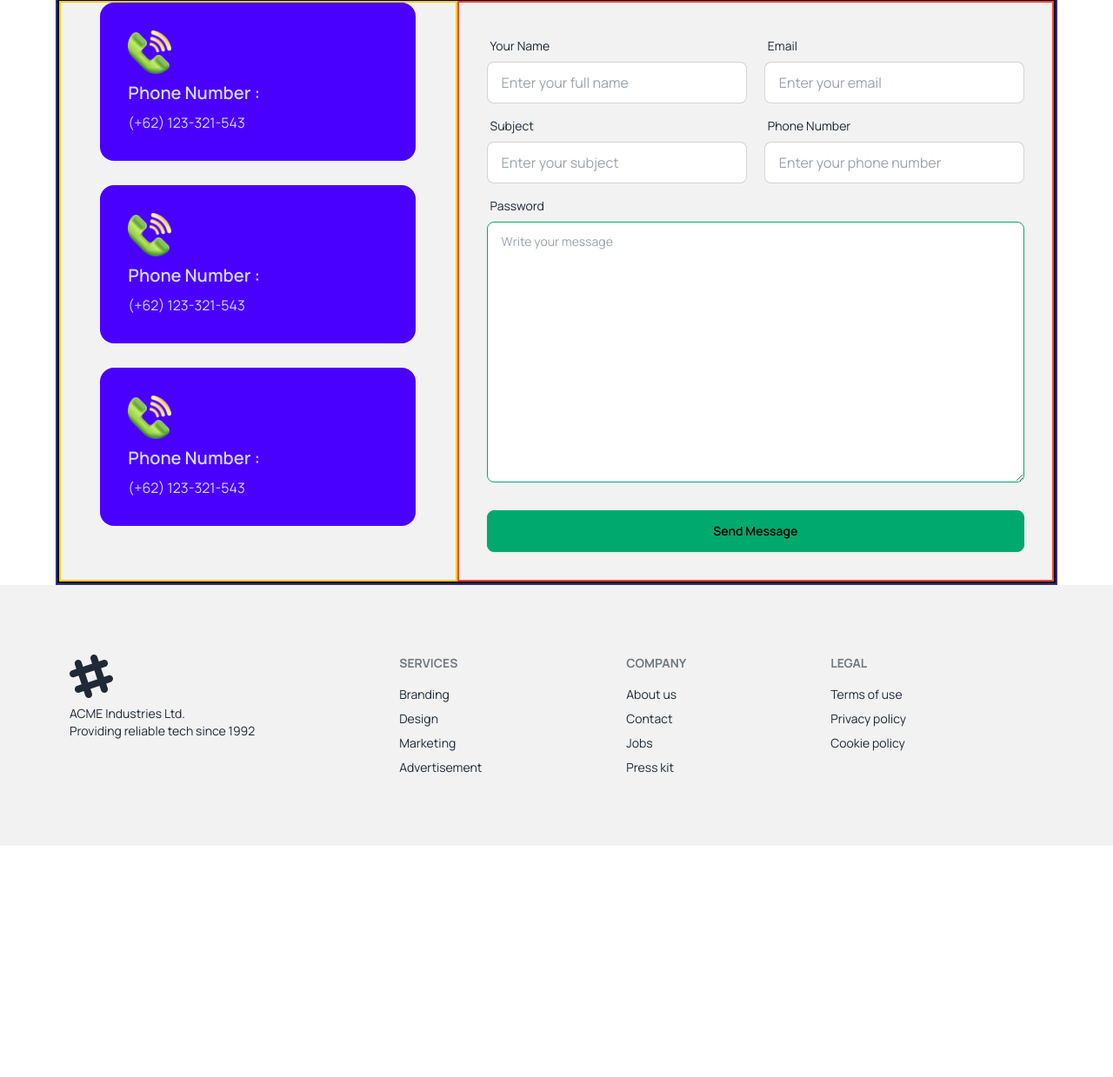
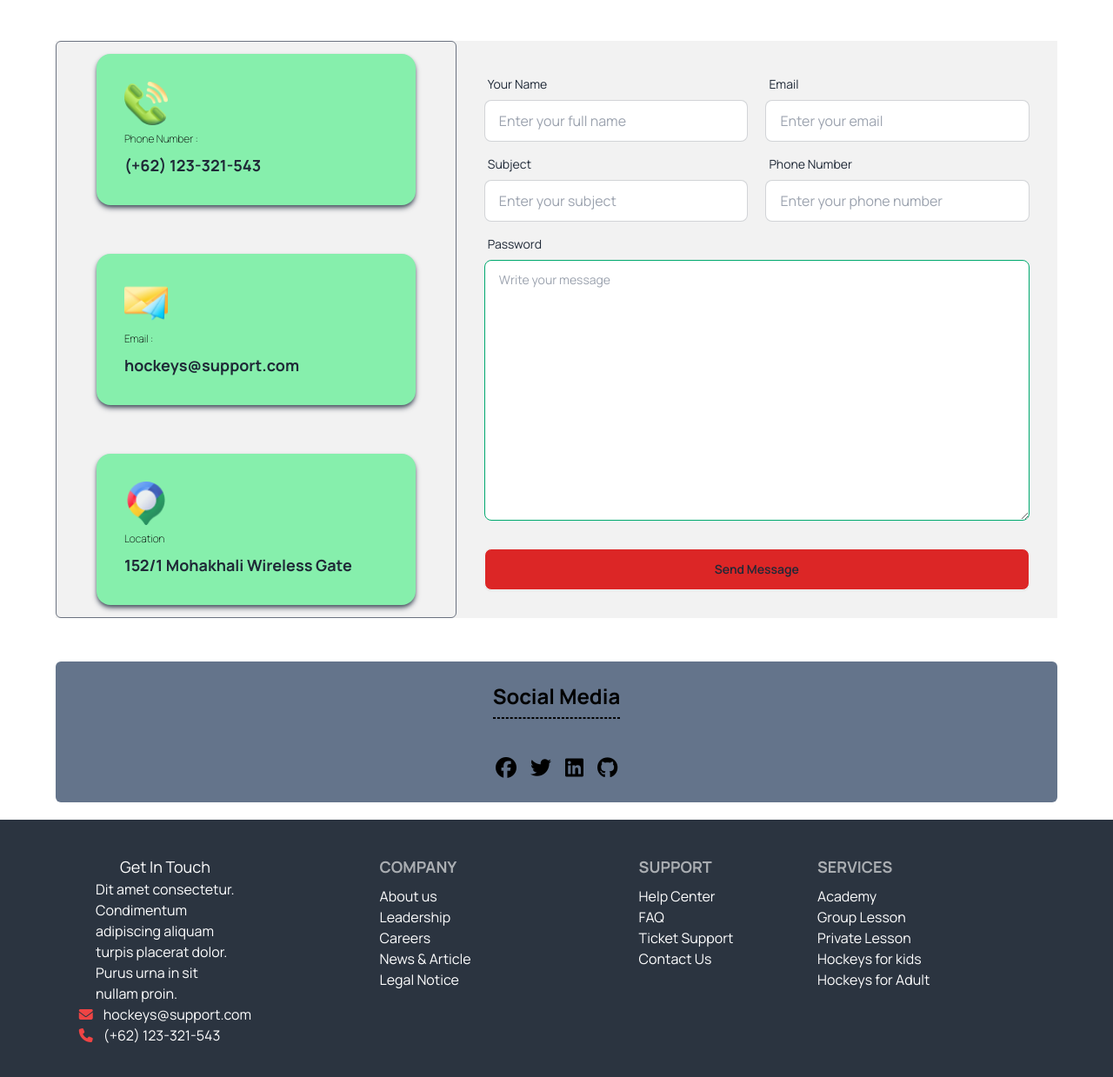
Before and after one commit to Animes101/assignment-3, a plain HTML site: page index.html in a window 1280 px wide. Shown: the part 4053-5292 px from the top of the page at 87% size. Before the commit the page ends 5026 px from the top, so only its background shows below. Drawn offline with nearby package versions, Linux system fonts and the light colour scheme.

Commit message:
footer complated

```diff
--- a/index.html
+++ b/index.html
@@ -391,57 +391,57 @@
             <h1 class="text-center text-4xl font-extrabold py-2 md:py-5">Get In Touch</h1>
             <p class="md:w-[60%] text-sm  md:text-base text-center leading-7 font-normal mx-auto py-2 md:py-5">Dit amet consectetur. Condimentum dignissim adipiscing aliquam turpis placerat dolor. Purus urna in sit nullam proin. </p>
             <hr class="border border-dashed border-gray-500 ">
-            <div>
-              <div class="border-2 border-indigo-900 bg-base-200">
-                <div class=" flex flex-col lg:flex-row border-2 border-black">
+            <div class="my-[50px]">
+              <div class=" bg-base-200">
+                <div class=" flex flex-col lg:flex-row">
                   <!--card area-->
-                  <div class="w-full md:w-[40%] flex flex-col items-center border-2 border-yellow-400 gap-7">
+                  <div class="w-full md:w-[40%] flex flex-col border border-gray-500 rounded-md items-center justify-around gap-7">
                     <!--card 1-->
-                    <div class="card w-[80%] bg-primary text-primary-content">
+                    <div class="cursor-pointer  card w-[80%] bg-green-300 hover:bg-green-500 shadow-md shadow-gray-600 hover:translate-x-1">
                       <div class="card-body">
                         <img src="Images/phone.png" class="w-[50px]" alt="phone">
-                        <h2 class="card-title">Phone Number : </h2>
-                        <p>(+62) 123-321-543</p>
+                        <h2 class="card-title text-xs font-extralight text-black">Phone Number : </h2>
+                        <p class="text-lg font-bold">(+62) 123-321-543</p>
                       </div>
                     </div>
 
-                     <!--card 1-->
-                     <div class="card w-[80%] bg-primary text-primary-content">
+                     <!--card 2-->
+                     <div class="cursor-pointer  card w-[80%] bg-green-300 hover:bg-green-500 shadow-md shadow-gray-600 hover:translate-x-1">
                       <div class="card-body">
-                        <img src="Images/phone.png" class="w-[50px]" alt="phone">
-                        <h2 class="card-title">Phone Number : </h2>
-                        <p>(+62) 123-321-543</p>
+                        <img src="Images/email.png" class="w-[50px]" alt="phone">
+                        <h2 class="card-title text-xs font-extralight text-black">Email :  </h2>
+                        <p class="text-lg font-bold">hockeys@support.com</p>
                       </div>
                     </div>
 
-                     <!--card 1-->
-                     <div class="card w-[80%] bg-primary text-primary-content">
+                     <!--card 3-->
+                     <div class="cursor-pointer  card w-[80%] bg-green-300 hover:bg-green-500 shadow-md shadow-gray-600 hover:translate-x-1">
                       <div class="card-body">
-                        <img src="Images/phone.png" class="w-[50px]" alt="phone">
-                        <h2 class="card-title">Phone Number : </h2>
-                        <p>(+62) 123-321-543</p>
+                        <img src="Images/google.png" class="w-[50px]" alt="phone">
+                        <h2 class="card-title text-xs font-extralight text-black">Location </h2>
+                        <p class="text-lg font-bold">152/1 Mohakhali Wireless Gate</p>
                       </div>
                     </div>
                   </div>
                   <!--form area-->
-                  <div class="w-full md:w-[60%] border-2 border-red-500">
+                  <div class="w-full md:w-[60%]">
                     <form class="card-body">
-                      <div class="form-control flex flex-row gap-5  ">
-                        <div class="w-1/2">
+                      <div class="form-control flex flex-col md:flex-row gap-5  ">
+                        <div class="w-full md:w-1/2">
                           <label class="label"><span class="label-text">Your Name</span> </label>
                           <input type="text" placeholder="Enter your full name" class=" input input-bordered w-full" required />
                         </div>
-                        <div class="w-1/2">
+                        <div class="w-full md:w-1/2">
                           <label class="label"><span class="label-text">Email</span> </label>
                           <input type="email" placeholder="Enter your email" class="input input-bordered w-full" required />
                         </div>
                       </div>
-                      <div class="form-control flex flex-row gap-5  ">
-                        <div class="w-1/2">
+                      <div class="form-control flex flex-col md:flex-row gap-5  ">
+                        <div class="w-full md:w-1/2">
                           <label class="label"><span class="label-text">Subject</span> </label>
                           <input type="text" placeholder="Enter your subject" class=" input input-bordered w-full" required />
                         </div>
-                        <div class="w-1/2">
+                        <div class="w-full md:w-1/2">
                           <label class="label"><span class="label-text">Phone Number</span> </label>
                           <input type="text" placeholder="Enter your phone number" class="input input-bordered w-full" required />
                         </div>
@@ -450,7 +450,7 @@
                         <textarea class="textarea textarea-success w-full h-[300px]" placeholder="Write your message"></textarea>
                       </div>
                       <div class="form-control mt-6">
-                        <button class="btn btn-success">Send Message</button>
+                        <button class="btn  bg-red-600">Send Message</button>
                       </div>
                     </form>
                   </div>
@@ -459,37 +459,68 @@
             </div>
         </div>
     </section>
+
+    <!--Social Media area start-->
+    <section class="pb-5">
+      <div class="w-[90%] mx-auto">
+        <div class="footer footer-center p-6 rounded-md bg-slate-500 text-primary-content">
+          <aside>
+            <p class="font-bold text-2xl text-black">Social Media</p>
+            <hr class=" border border-dashed border-black w-full">
+          </aside>
+          <nav>
+            <div class="grid grid-flow-col gap-4">
+              <a href="" class="text-2xl text-black"><i class="fa-brands fa-facebook"></i></a>
+              <a href="" class="text-2xl text-black"><i class="fa-brands fa-twitter"></i></a>
+              <a href="" class="text-2xl text-black"><i class="fa-brands fa-linkedin"></i></a>
+              <a href="" class="text-2xl text-black"><i class="fa-brands fa-github"></i></a>
+            </div>
+          </nav>
+        </div>
+
+      </div>
+    </section>
     <!--footer area start-->
-    <footer class="footer p-10 bg-base-200 text-base-content">
 
-      <footer class="footer p-10 bg-base-200 text-base-content">
-        <aside>
-          <svg width="50" height="50" viewBox="0 0 24 24" xmlns="http://www.w3.org/2000/svg" fill-rule="evenodd" clip-rule="evenodd" class="fill-current"><path d="M22.672 15.226l-2.432.811.841 2.515c.33 1.019-.209 2.127-1.23 2.456-1.15.325-2.148-.321-2.463-1.226l-.84-2.518-5.013 1.677.84 2.517c.391 1.203-.434 2.542-1.831 2.542-.88 0-1.601-.564-1.86-1.314l-.842-2.516-2.431.809c-1.135.328-2.145-.317-2.463-1.229-.329-1.018.211-2.127 1.231-2.456l2.432-.809-1.621-4.823-2.432.808c-1.355.384-2.558-.59-2.558-1.839 0-.817.509-1.582 1.327-1.846l2.433-.809-.842-2.515c-.33-1.02.211-2.129 1.232-2.458 1.02-.329 2.13.209 2.461 1.229l.842 2.515 5.011-1.677-.839-2.517c-.403-1.238.484-2.553 1.843-2.553.819 0 1.585.509 1.85 1.326l.841 2.517 2.431-.81c1.02-.33 2.131.211 2.461 1.229.332 1.018-.21 2.126-1.23 2.456l-2.433.809 1.622 4.823 2.433-.809c1.242-.401 2.557.484 2.557 1.838 0 .819-.51 1.583-1.328 1.847m-8.992-6.428l-5.01 1.675 1.619 4.828 5.011-1.674-1.62-4.829z"></path></svg>
-          <p>ACME Industries Ltd.<br/>Providing reliable tech since 1992</p>
+      <footer class=" p-10 bg-neutral space-y-4 md:space-y-0 grid grid-cols-1 md:grid-cols-4">
+        <!--nav-1-->
+        <aside class="flex flex-col md:flex-none  items-center">
+          <h1 class="text-lg text-white">Get In Touch</h1>
+          <p class="text-base text-white w-40 text-center md:text-start">Dit amet consectetur. Condimentum  adipiscing aliquam turpis placerat dolor. Purus urna in sit nullam proin. </p>
+          <ul>
+            <li class="text-base text-white"><span><i class="fa-solid fa-envelope text-red-500 pr-3"></i></span>hockeys@support.com</li>
+            <li class="text-base text-white"><span><i class="fa-solid fa-phone text-red-500 pr-3"></i></span>(+62) 123-321-543</li>
+          </ul>
         </aside>
-        <nav>
-          <header class="footer-title">Services</header>
-          <a class="link link-hover">Branding</a>
-          <a class="link link-hover">Design</a>
-          <a class="link link-hover">Marketing</a>
-          <a class="link link-hover">Advertisement</a>
-        </nav>
-        <nav>
-          <header class="footer-title">Company</header>
-          <a class="link link-hover">About us</a>
-          <a class="link link-hover">Contact</a>
-          <a class="link link-hover">Jobs</a>
-          <a class="link link-hover">Press kit</a>
-        </nav>
-        <nav>
-          <header class="footer-title">Legal</header>
-          <a class="link link-hover">Terms of use</a>
-          <a class="link link-hover">Privacy policy</a>
-          <a class="link link-hover">Cookie policy</a>
+        <div class="flex justify-around col-span-2">
+               <!--nav 2-->
+               <nav class=" flex flex-col">
+                <header class="footer-title text-lg text-white">Company</header>
+                <a class="link link-hover text-base text-white">About us</a>
+                <a class="link link-hover text-base text-white">Leadership</a>
+                <a class="link link-hover text-base text-white">Careers</a>
+                <a class="link link-hover text-base text-white">News & Article</a>
+                <a class="link link-hover text-base text-white">Legal Notice</a>
+              </nav>
+              <!--nav 3-->
+              <nav class="flex flex-col">
+                <header class="footer-title text-lg text-white">Support</header>
+                <a class="link link-hover text-base text-white">Help Center</a>
+                <a class="link link-hover text-base text-white">FAQ</a>
+                <a class="link link-hover text-base text-white">Ticket Support</a>
+                <a class="link link-hover text-base text-white">Contact Us</a>
+              </nav>
+        </div>
+        <!--nav 4-->
+        <nav class="flex flex-col items-center md:flex-none md:items-start">
+          <header class="footer-title text-lg text-white">Services</header>
+          <a class="link link-hover text-base text-white">Academy</a>
+          <a class="link link-hover text-base text-white">Group Lesson</a>
+          <a class="link link-hover text-base text-white">Private Lesson</a>
+          <a class="link link-hover text-base text-white">Hockeys for kids</a>
+          <a class="link link-hover text-base text-white">Hockeys for Adult</a>
         </nav>
       </footer>
 
-    </footer>
-
 </body>
 </html>
```
